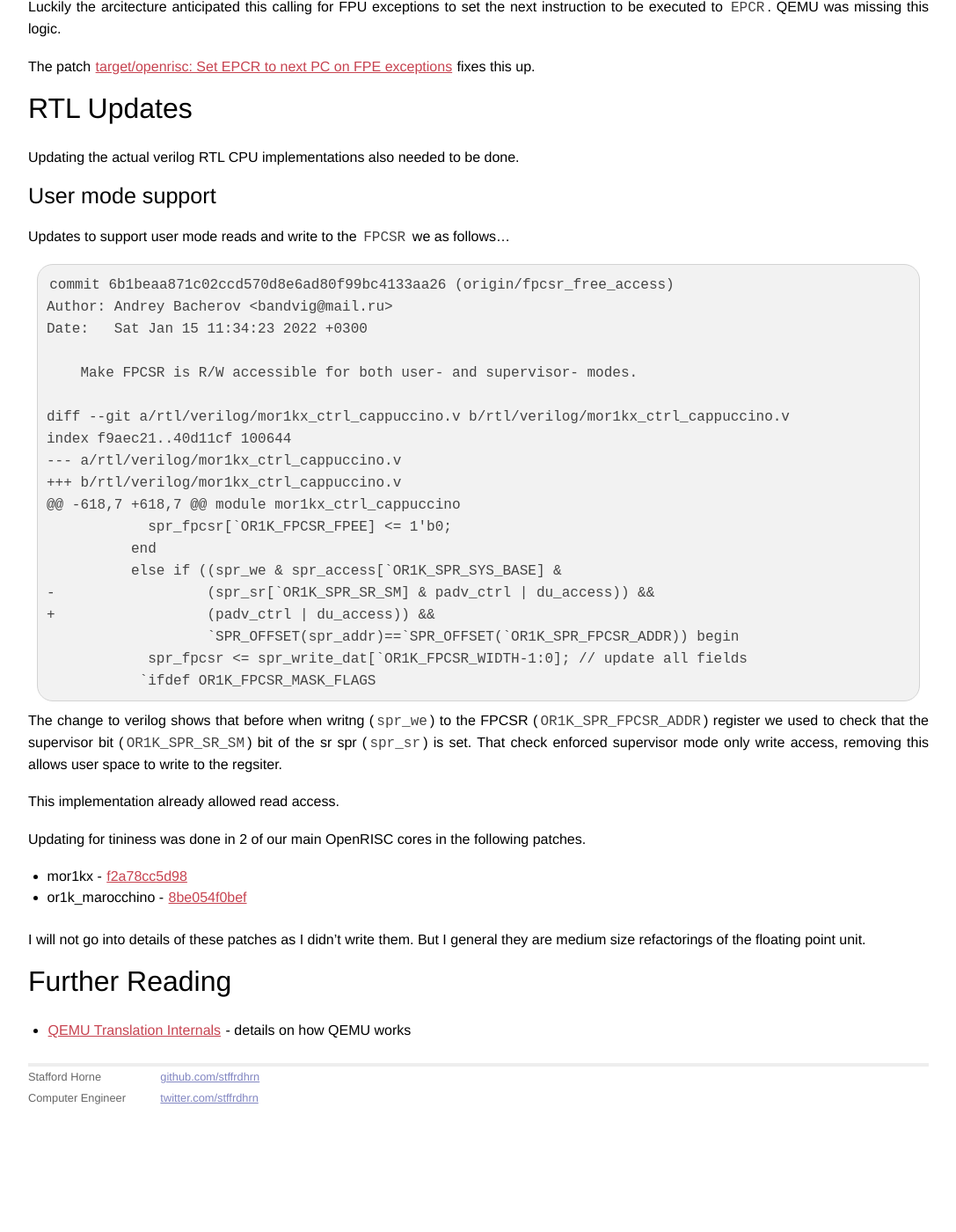
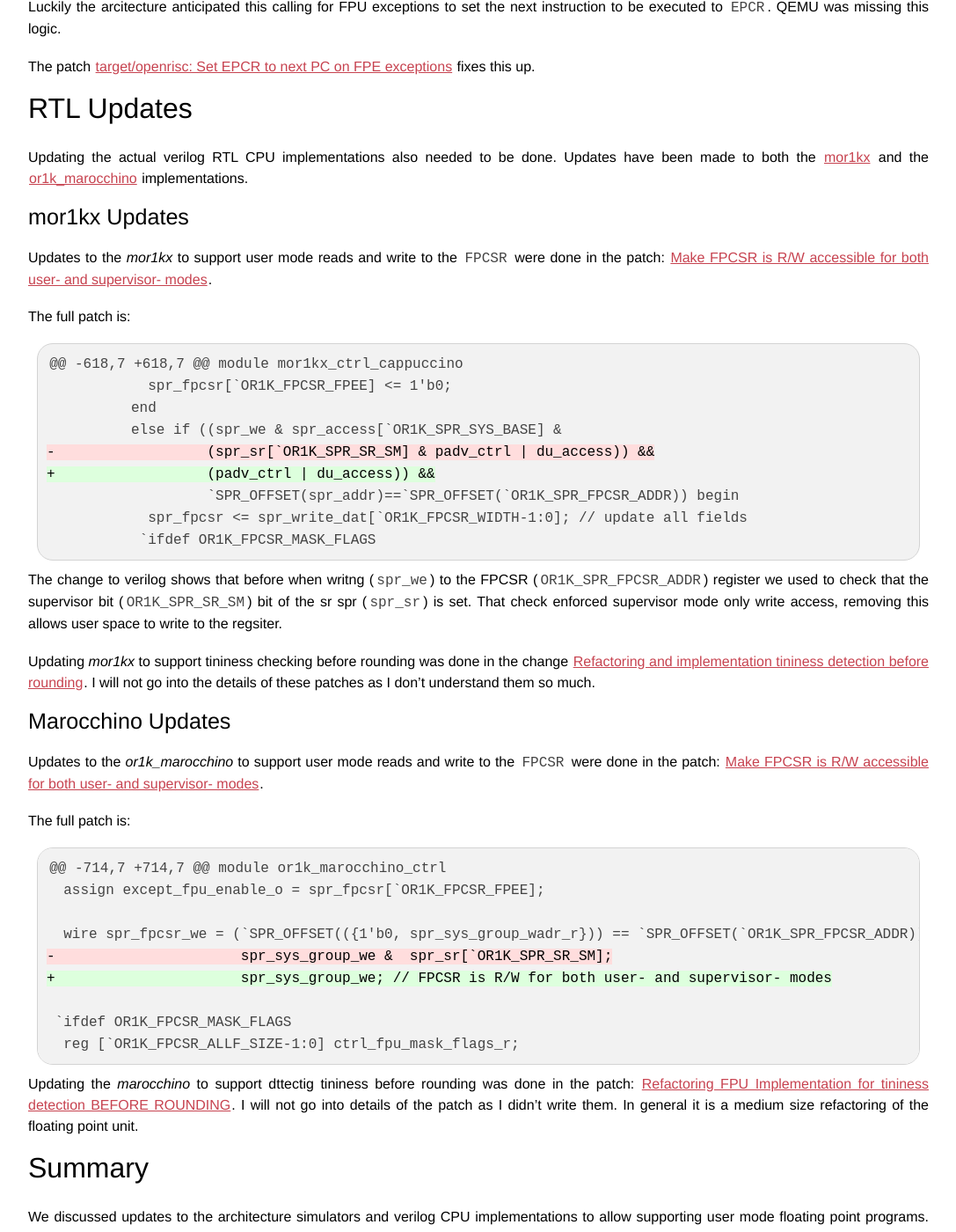
Before and after one commit to stffrdhrn/stffrdhrn.github.io, a Jekyll site: the page built from _posts/2023-05-13-or1k-fpu-hw.md, in a window 1280 px wide and 1400 px high, scrolled down 6083 px. Shown: the whole window at 88% size, without its empty margins (96-1183 px from the left). Built offline with Jekyll 4.4.1, drawn with Linux system fonts in a browser that asks for light colours; before the commit the page ends 7390 px from its top, so only the background shows below that; some of the changed text lies outside the part shown.

Commit message:
fpu-hw: Finish up

````diff
--- a/_posts/2023-05-13-or1k-fpu-hw.md
+++ b/_posts/2023-05-13-or1k-fpu-hw.md
@@ -308,22 +308,19 @@
 # RTL Updates
 
 Updating the actual verilog RTL CPU implementations also needed to be done.
+Updates have been made to both the [mor1kx](https://github.com/openrisc/mor1kx)
+and the
+[or1k_marocchino](https://github.com/openrisc/or1k_marocchino/tree/master)
+implementations.
 
-## User mode support
+## mor1kx Updates
 
-Updates to support user mode reads and write to the `FPCSR` we as follows...
+Updates to the *mor1kx* to support user mode reads and write to the `FPCSR` were done in the patch:
+[Make FPCSR is R/W accessible for both user- and supervisor- modes](https://github.com/openrisc/mor1kx/commit/6b1beaa871c02ccd570d8e6ad80f99bc4133aa26).
 
-```
-commit 6b1beaa871c02ccd570d8e6ad80f99bc4133aa26 (origin/fpcsr_free_access)
-Author: Andrey Bacherov <bandvig@mail.ru>
-Date:   Sat Jan 15 11:34:23 2022 +0300
+The full patch is:
 
-    Make FPCSR is R/W accessible for both user- and supervisor- modes.
-
-diff --git a/rtl/verilog/mor1kx_ctrl_cappuccino.v b/rtl/verilog/mor1kx_ctrl_cappuccino.v
-index f9aec21..40d11cf 100644
---- a/rtl/verilog/mor1kx_ctrl_cappuccino.v
-+++ b/rtl/verilog/mor1kx_ctrl_cappuccino.v
+```patch
 @@ -618,7 +618,7 @@ module mor1kx_ctrl_cappuccino
             spr_fpcsr[`OR1K_FPCSR_FPEE] <= 1'b0;
           end
@@ -339,16 +336,42 @@
 we used to check that the supervisor bit (`OR1K_SPR_SR_SM`) bit of the sr spr (`spr_sr`) is set.  That check
 enforced supervisor mode only write access, removing this allows user space to write to the regsiter.
 
-This implementation already allowed read access.
+Updating *mor1kx* to support tininess checking before rounding was done in the
+change [Refactoring and implementation tininess detection before
+rounding](https://github.com/openrisc/mor1kx/commit/f2a78cc5d98123e63af4b23296795d95ffdfd854).
+I will not go into the details of these patches as I don't understand them so
+much.
 
-Updating for tininess was done in 2 of our main OpenRISC cores in the following
-patches.
+## Marocchino Updates
 
- - mor1kx          - [f2a78cc5d98](https://github.com/openrisc/mor1kx/commit/f2a78cc5d98123e63af4b23296795d95ffdfd854)
- - or1k_marocchino - [8be054f0bef](https://github.com/openrisc/or1k_marocchino/commit/8be054f0bef95bd94238509ced79ef5ec7a57417)
+Updates to the *or1k_marocchino* to support user mode reads and write to the `FPCSR` were done in the patch:
+[Make FPCSR is R/W accessible for both user- and supervisor- modes](https://github.com/openrisc/or1k_marocchino/commit/cd9e2bd977f489892ea632142078e4bca8976576).
 
-I will not go into details of these patches as I didn't write them.  But I
-general they are medium size refactorings of the floating point unit.
+The full patch is:
+
+```patch
+@@ -714,7 +714,7 @@ module or1k_marocchino_ctrl
+  assign except_fpu_enable_o = spr_fpcsr[`OR1K_FPCSR_FPEE];
+
+  wire spr_fpcsr_we = (`SPR_OFFSET(({1'b0, spr_sys_group_wadr_r})) == `SPR_OFFSET(`OR1K_SPR_FPCSR_ADDR)) &
+-                      spr_sys_group_we &  spr_sr[`OR1K_SPR_SR_SM];
++                      spr_sys_group_we; // FPCSR is R/W for both user- and supervisor- modes
+
+ `ifdef OR1K_FPCSR_MASK_FLAGS
+  reg [`OR1K_FPCSR_ALLF_SIZE-1:0] ctrl_fpu_mask_flags_r;
+```
+
+Updating the *marocchino* to support dttectig tininess before rounding was done in the
+patch:
+[Refactoring FPU Implementation for tininess detection BEFORE ROUNDING](https://github.com/openrisc/or1k_marocchino/commit/8be054f0bef95bd94238509ced79ef5ec7a57417).
+I will not go into details of the patch as I didn't write them.  In
+general it is a medium size refactoring of the floating point unit.
+
+# Summary
+
+We discussed updates to the architecture simulators and verilog CPU implementations
+to allow supporting user mode floating point programs.  These updates will now allow us to
+port Linux and glibc to the OpenRISC floating point unit.
 
 # Further Reading
 
````
